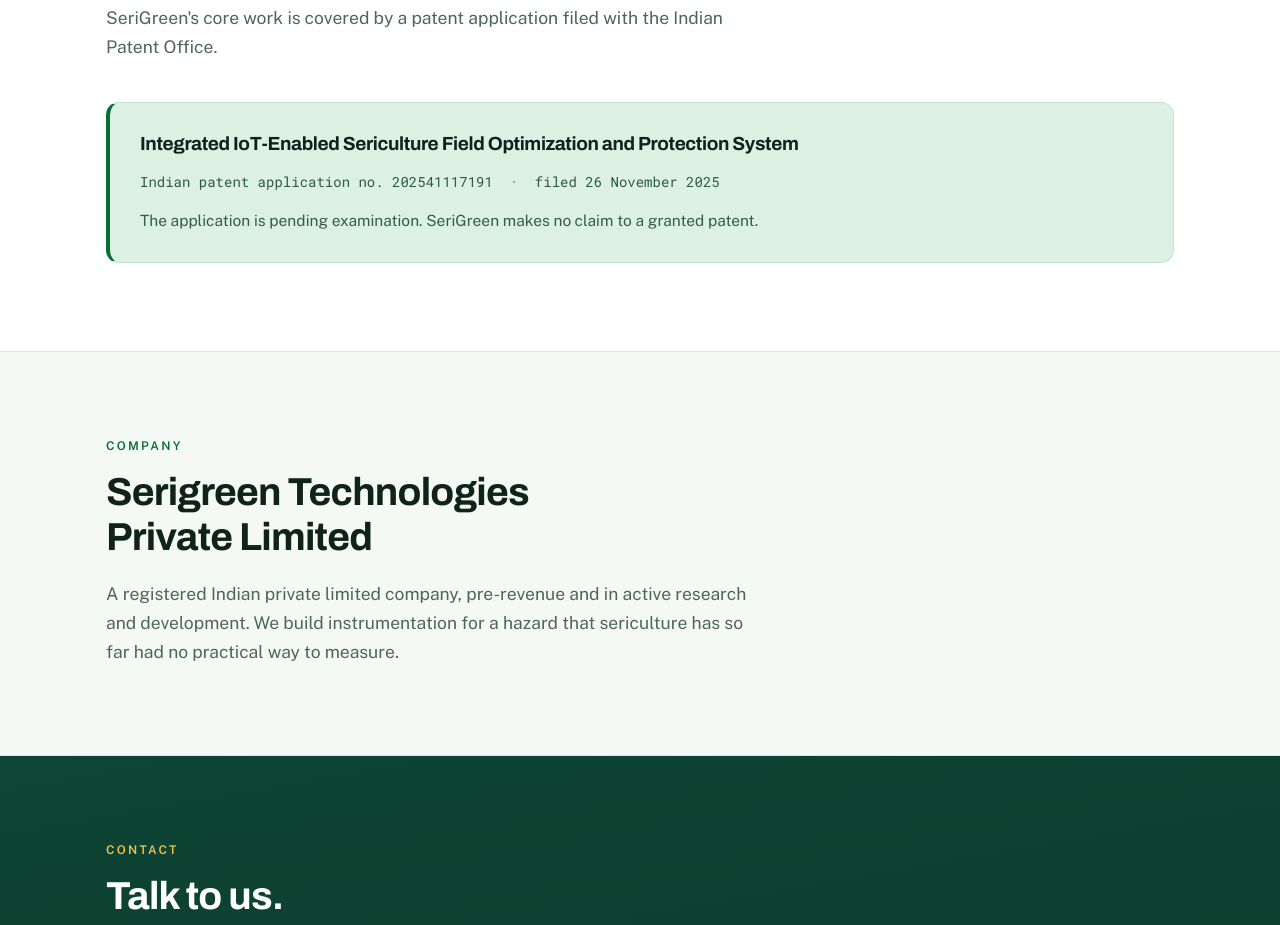
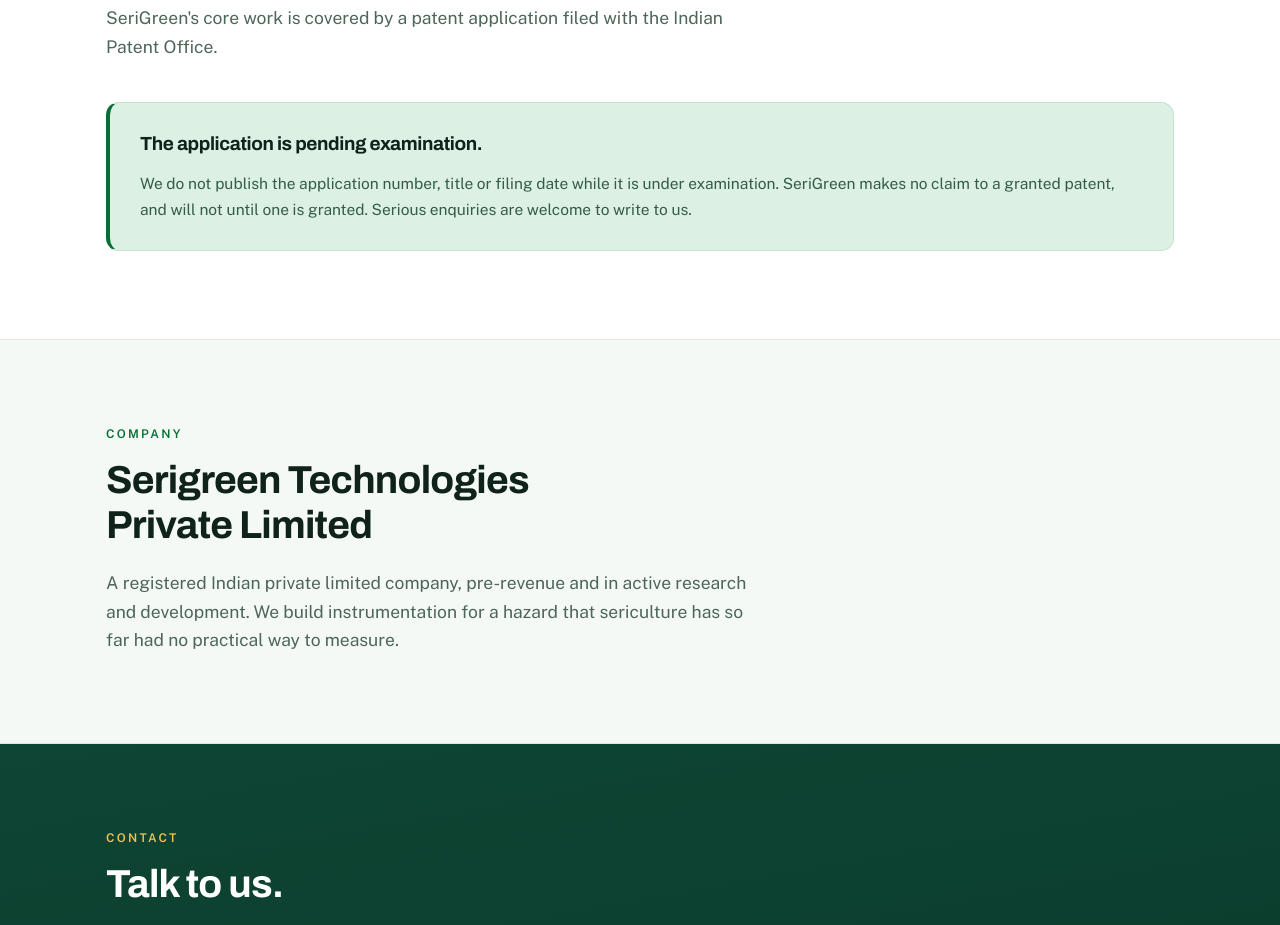
Before and after one commit to serigreen/serigreen.github.io, a plain HTML site: page index.html in a window 1280 px wide. Shown: the part 3780-4705 px from the top of the page. Drawn offline with nearby package versions, Linux system fonts and the light colour scheme.

Commit message:
Remove the patent application number, title and filing date

```diff
--- a/index.html
+++ b/index.html
@@ -428,9 +428,10 @@
     <p class="sub">SeriGreen's core work is covered by a patent application filed with the Indian
       Patent Office.</p>
     <div class="patent">
-      <h3>Integrated IoT-Enabled Sericulture Field Optimization and Protection System</h3>
-      <div class="meta">Indian patent application no. 202541117191 &nbsp;·&nbsp; filed 26 November 2025</div>
-      <p>The application is pending examination. SeriGreen makes no claim to a granted patent.</p>
+      <h3>The application is pending examination.</h3>
+      <p>We do not publish the application number, title or filing date while it is under
+        examination. SeriGreen makes no claim to a granted patent, and will not until one is
+        granted. Serious enquiries are welcome to write to us.</p>
     </div>
   </div>
 </section>
```
